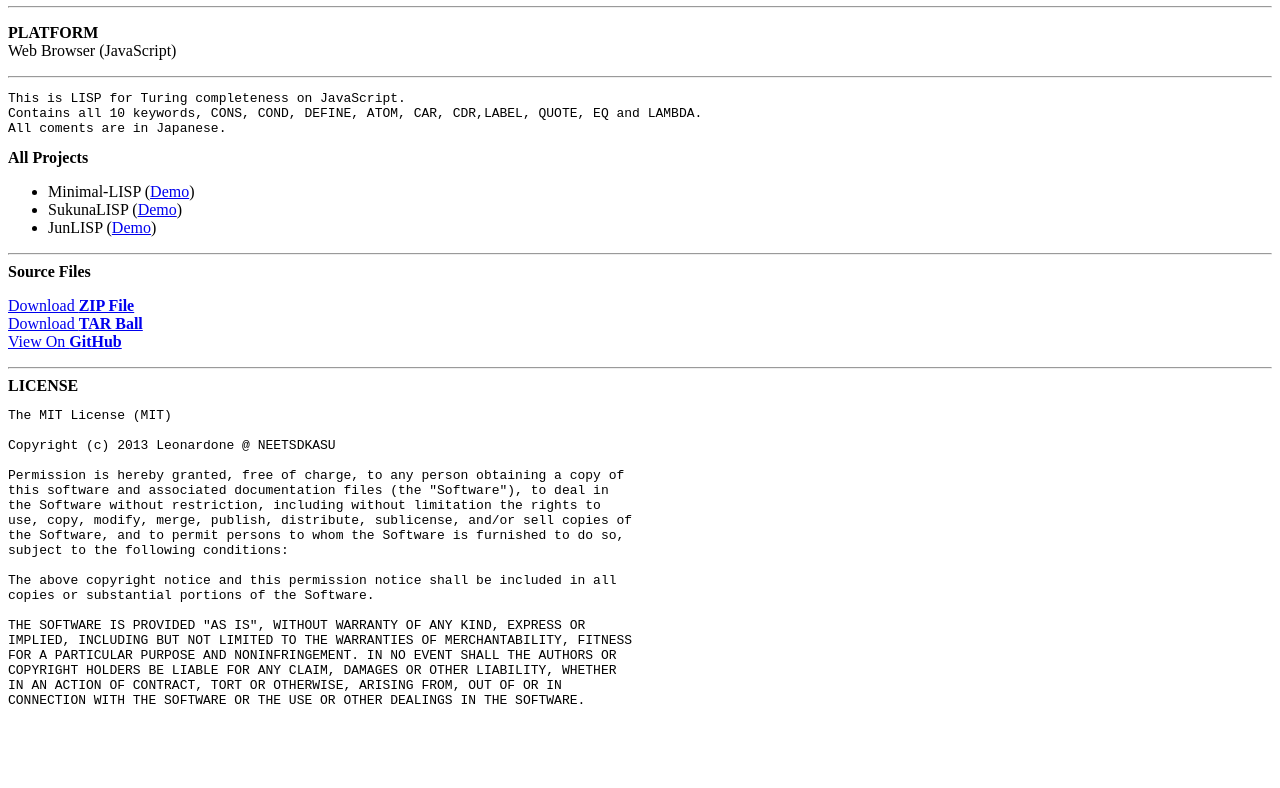
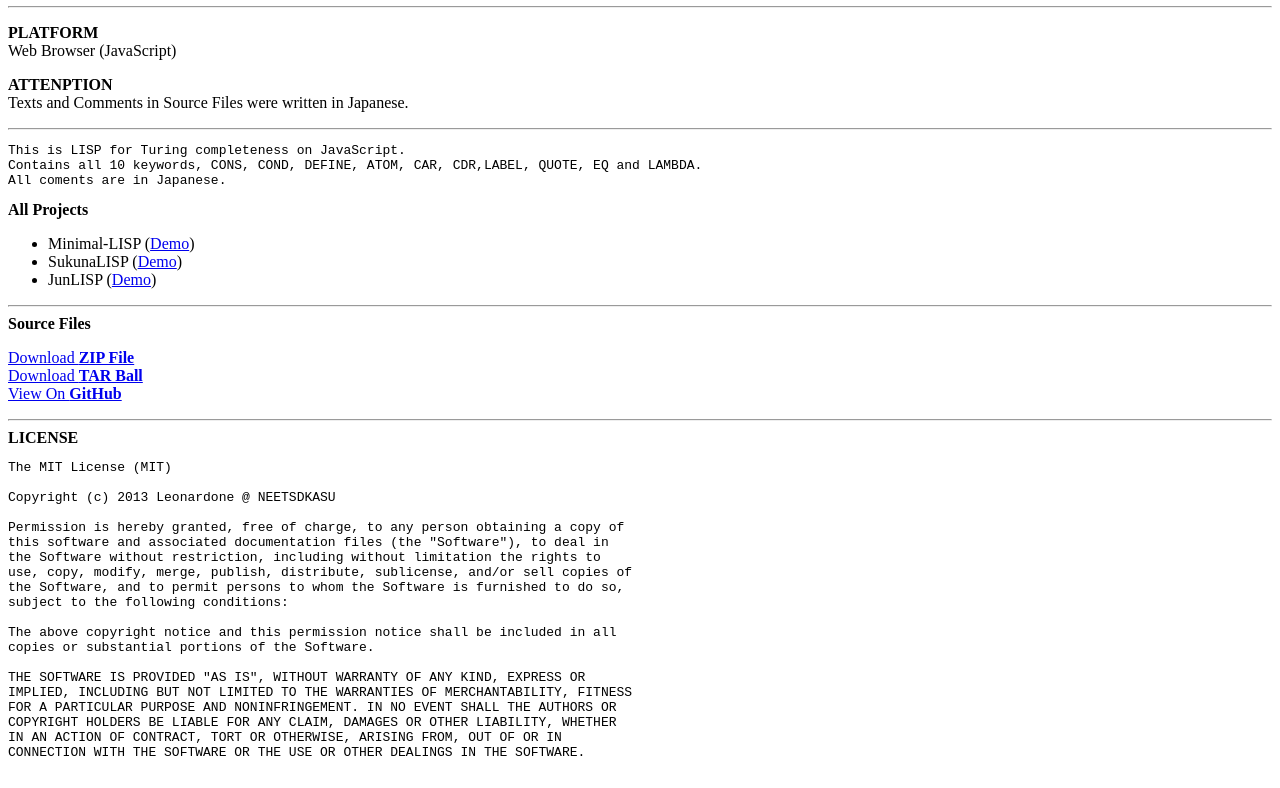
Before and after one commit to neetsdkasu/LittleLisp, a plain HTML site: page index.html in a window 1280 px wide. Shown: the part 60-848 px from the top of the page. Before the commit the page ends 800 px from the top, so only its background shows below. Drawn offline with Linux system fonts and the light colour scheme.

Commit message:
Update index.html

```diff
--- a/index.html
+++ b/index.html
@@ -12,6 +12,11 @@ LittleLisp
 <p>
 <b>PLATFORM</b><br>
 Web Browser (JavaScript)<br>
+</p>
+
+<p>
+<b>ATTENPTION</b><br>
+Texts and Comments in Source Files were written in Japanese.<br>
 </p>
 
 <hr>
```
